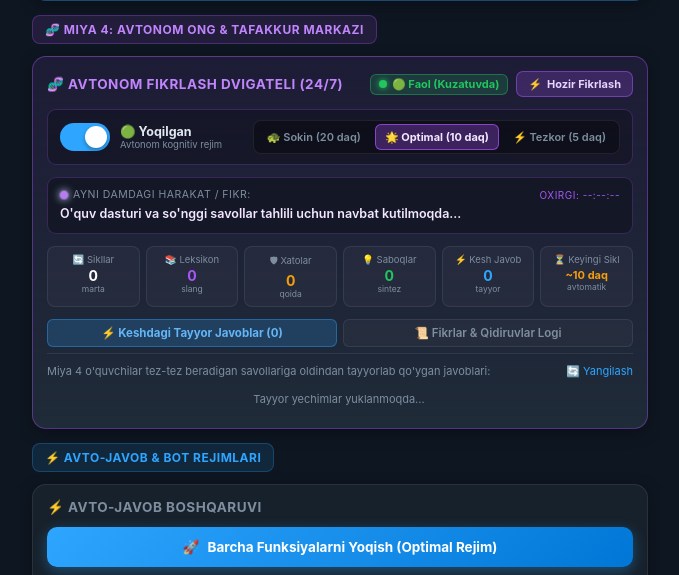
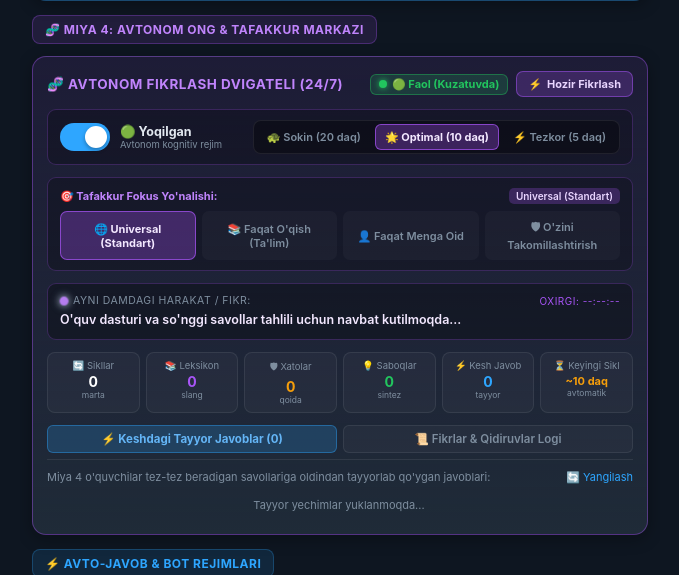
Before and after one commit to maxmutov-nuriddin/coddyHelper, a Python web app: template templates/admin_app.html in a window 1280 px wide. Shown: the part 692-1267 px from the top of the page, without its empty margins (300-979 px from the left). Run offline with Jinja, Linux system fonts and the light colour scheme; the template is opened without the code that fills it, so the values that code supplies are empty; some libraries are stand-ins or nearby versions.

Commit message:
feat(web_app): add 4 cognitive focus modes (universal, curriculum, mentor, self_reflection) to Miya 4

```diff
--- a/templates/admin_app.html
+++ b/templates/admin_app.html
@@ -1247,6 +1247,28 @@
             </button>
             <button type="button" id="brain-mode-tezkor" onclick="setAutonomousBrainMode('tezkor')" style="padding: 5px 9px; font-size: 11px; font-weight: 600; border-radius: 6px; border: 1px solid transparent; cursor: pointer; background: transparent; color: var(--hint-color); transition: all 0.2s;" title="Tezkor rejim: Har 5 daqiqada 1 sikl (Turbo o'rganish)">
               ⚡ Tezkor (5 daq)
+            </button>
+          </div>
+        </div>
+
+        <!-- FOCUS / YO'NALISH SELECTOR ROW -->
+        <div style="background: rgba(0, 0, 0, 0.25); border: 1px solid rgba(168, 85, 247, 0.25); border-radius: 9px; padding: 10px 12px; margin-bottom: 12px;">
+          <div style="font-size: 11px; font-weight: 700; color: #c084fc; margin-bottom: 7px; display: flex; align-items: center; justify-content: space-between;">
+            <span>🎯 Tafakkur Fokus Yo'nalishi:</span>
+            <span id="auto-brain-focus-badge" style="font-size: 10px; color: #e9d5ff; background: rgba(168,85,247,0.25); padding: 2px 7px; border-radius: 5px; font-weight: 600;">Universal (Standart)</span>
+          </div>
+          <div style="display: grid; grid-template-columns: repeat(auto-fit, minmax(130px, 1fr)); gap: 6px;">
+            <button type="button" id="brain-focus-universal" onclick="setAutonomousBrainFocus('universal')" style="padding: 7px 8px; font-size: 11px; font-weight: 700; border-radius: 7px; border: 1px solid rgba(168,85,247,0.7); cursor: pointer; background: rgba(168,85,247,0.3); color: #f3e8ff; transition: all 0.2s;" title="Universal: O'quv dasturi, mentor slangi va xatolar mutanosib tahlil qilinadi">
+              🌐 Universal (Standart)
+            </button>
+            <button type="button" id="brain-focus-curriculum" onclick="setAutonomousBrainFocus('curriculum')" style="padding: 7px 8px; font-size: 11px; font-weight: 600; border-radius: 7px; border: 1px solid transparent; cursor: pointer; background: rgba(255,255,255,0.03); color: var(--hint-color); transition: all 0.2s;" title="Faqat O'qish: Rasmiy ta'lim dasturi bo'yicha saboqlar va kesh yechimlar">
+              📚 Faqat O'qish (Ta'lim)
+            </button>
+            <button type="button" id="brain-focus-mentor" onclick="setAutonomousBrainFocus('mentor')" style="padding: 7px 8px; font-size: 11px; font-weight: 600; border-radius: 7px; border: 1px solid transparent; cursor: pointer; background: rgba(255,255,255,0.03); color: var(--hint-color); transition: all 0.2s;" title="Faqat Menga Oid: Mentorning internet slangi, qisqartmalari va tili">
+              👤 Faqat Menga Oid
+            </button>
+            <button type="button" id="brain-focus-self_reflection" onclick="setAutonomousBrainFocus('self_reflection')" style="padding: 7px 8px; font-size: 11px; font-weight: 600; border-radius: 7px; border: 1px solid transparent; cursor: pointer; background: rgba(255,255,255,0.03); color: var(--hint-color); transition: all 0.2s;" title="Faqat O'zini Takomillashtirish: O'tmishdagi xatolar va oltin qoidalar">
+              🛡 O'zini Takomillashtirish
             </button>
           </div>
         </div>
@@ -2815,6 +2837,9 @@
       if (st.mode) {
         updateModeButtonsUI(st.mode);
       }
+      if (st.focus) {
+        updateFocusButtonsUI(st.focus);
+      }
 
       if (actEl) {
         actEl.innerText = st.current_activity || "Kuzatuvda... O'quvchilar va dastur tahlili";
@@ -2914,6 +2939,60 @@
           btn.style.fontWeight = '700';
         } else {
           btn.style.background = 'transparent';
+          btn.style.color = 'var(--hint-color)';
+          btn.style.borderColor = 'transparent';
+          btn.style.fontWeight = '600';
+        }
+      });
+    }
+
+    async function setAutonomousBrainFocus(focus) {
+      haptic();
+      updateFocusButtonsUI(focus);
+      const labels = {
+        'universal': 'Universal (Standart)',
+        'curriculum': 'Faqat O\'qish (Ta\'lim)',
+        'mentor': 'Faqat Menga Oid',
+        'self_reflection': 'O\'zini Takomillashtirish',
+      };
+      const label = labels[focus] || focus;
+      showToast(`🎯 Miya 4 fokusi: ${label} ga o'tkazilmoqda...`);
+
+      try {
+        const res = await apiRequest('/api/autonomous-brain/settings', 'POST', { focus: focus });
+        if (res && res.ok && res.status) {
+          renderAutonomousBrain(res.status);
+          showToast(`✅ Fokus muvaffaqiyatli saqlandi: ${label}`);
+        }
+      } catch (e) {
+        showToast('Xatolik: ' + e.message, true);
+        await refreshAutonomousBrainStatus();
+      }
+    }
+
+    function updateFocusButtonsUI(focus) {
+      const foci = ['universal', 'curriculum', 'mentor', 'self_reflection'];
+      const labels = {
+        'universal': 'Universal (Standart)',
+        'curriculum': 'Faqat O\'qish (Ta\'lim)',
+        'mentor': 'Faqat Menga Oid',
+        'self_reflection': 'O\'zini Takomillashtirish',
+      };
+      const badge = document.getElementById('auto-brain-focus-badge');
+      if (badge && labels[focus]) {
+        badge.innerText = labels[focus];
+      }
+
+      foci.forEach(f => {
+        const btn = document.getElementById(`brain-focus-${f}`);
+        if (!btn) return;
+        if (f === focus) {
+          btn.style.background = 'rgba(168,85,247,0.3)';
+          btn.style.color = '#f3e8ff';
+          btn.style.borderColor = 'rgba(168,85,247,0.7)';
+          btn.style.fontWeight = '700';
+        } else {
+          btn.style.background = 'rgba(255,255,255,0.03)';
           btn.style.color = 'var(--hint-color)';
           btn.style.borderColor = 'transparent';
           btn.style.fontWeight = '600';
--- a/web_app.py
+++ b/web_app.py
@@ -1123,6 +1123,8 @@ def setup_web_app_routes(app: web.Application, get_client_func) -> None:
                 autonomous_brain_service.set_enabled(bool(data["enabled"]))
             if "mode" in data and str(data["mode"]).strip() in ("sokin", "optimal", "tezkor"):
                 autonomous_brain_service.set_mode(str(data["mode"]).strip())
+            if "focus" in data and str(data["focus"]).strip() in ("universal", "curriculum", "mentor", "self_reflection"):
+                autonomous_brain_service.set_focus(str(data["focus"]).strip())
             return web.json_response({
                 "ok": True,
                 "status": autonomous_brain_service.get_status(),
```
Also changed, not shown: services/autonomous_brain_service.py (+77 -36 lines).
